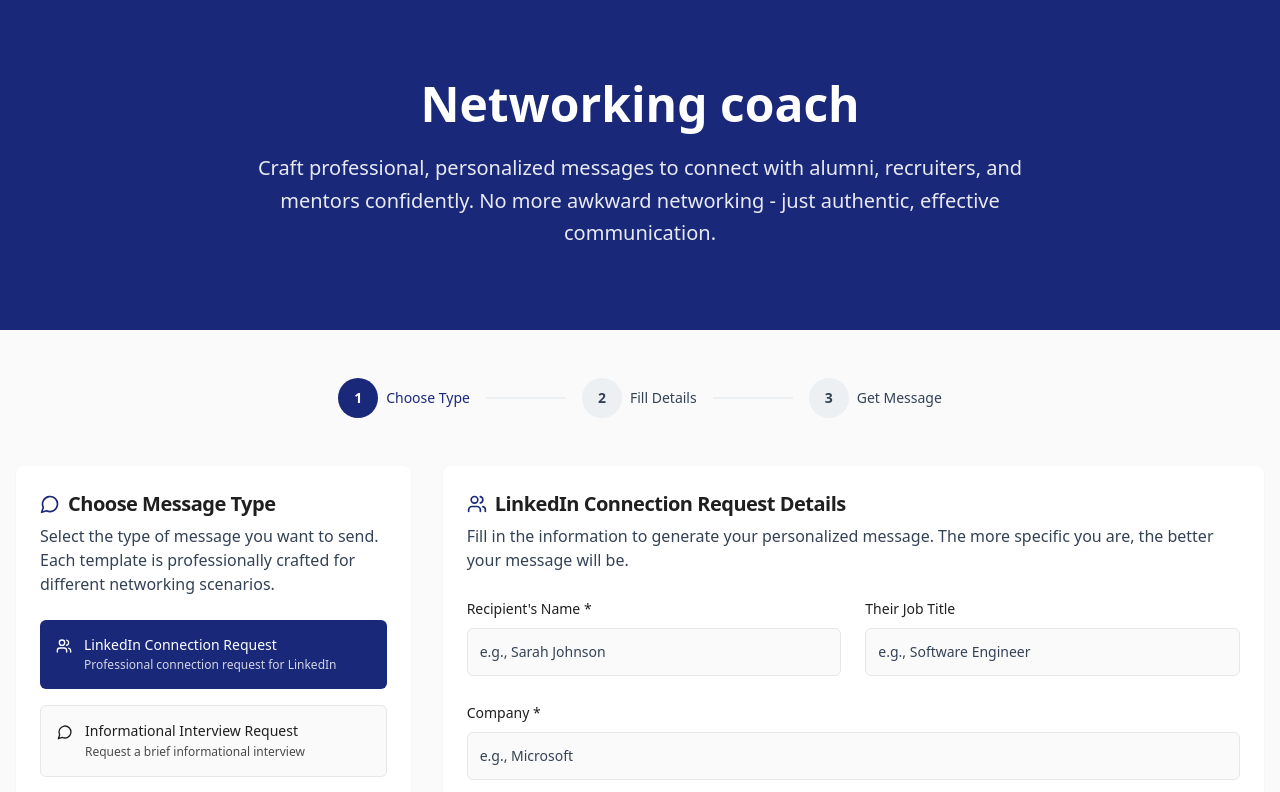
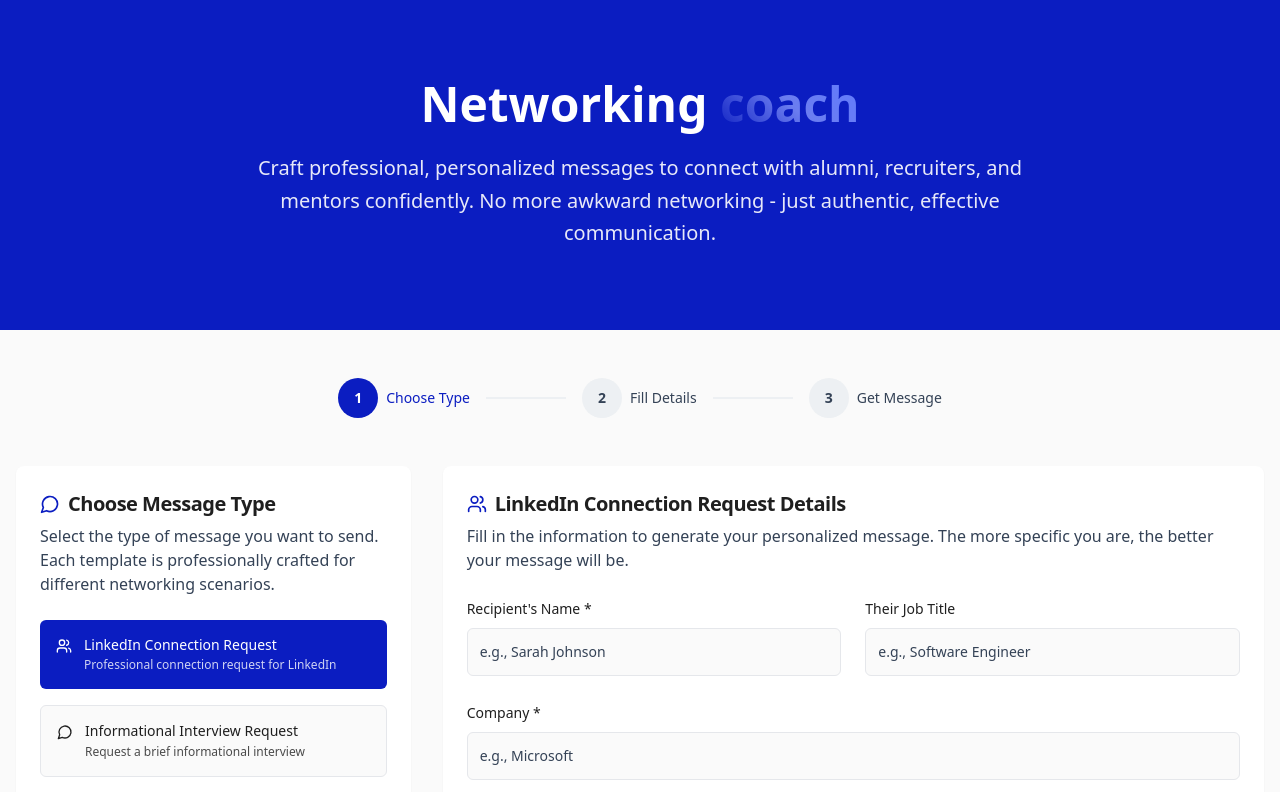
Before and after one commit to Alataquel/networking-coach, a React (Vite) app: page / in a window 1280 px wide. Shown: the top 792 px of the page. Built offline with nearby package versions, Linux system fonts and the light colour scheme; the HTML template or start-up script is replaced by a standard one.

Commit message:
Update color scheme

```diff
--- a/src/components/NetworkingCoach.tsx
+++ b/src/components/NetworkingCoach.tsx
@@ -87,7 +87,17 @@ export default function NetworkingCoach() {
       {/* Header Section with Background */}
       <div className="bg-primary text-primary-foreground py-20 px-4">
         <div className="max-w-7xl mx-auto text-center space-y-6">
-          <h1 className="text-5xl font-bold">Networking coach</h1>
+          <h1 className="text-5xl font-bold">
+            Networking{" "}
+            <span
+              className="bg-gradient-coach bg-clip-text text-transparent font-extrabold"
+              style={{
+                backgroundImage: 'var(--gradient-coach)'
+              }}
+            >
+              coach
+            </span>
+          </h1>
           <p className="text-xl max-w-3xl mx-auto leading-relaxed opacity-90">
             Craft professional, personalized messages to connect with alumni, recruiters, and mentors confidently.
             No more awkward networking - just authentic, effective communication.
--- a/src/index.css
+++ b/src/index.css
@@ -17,7 +17,7 @@ All colors MUST be HSL.
     --popover: 0 0% 100%;
     --popover-foreground: 0 0% 12%;
 
-    --primary: 231 65% 29%;
+    --primary: 234 89% 40%;
     --primary-foreground: 0 0% 100%;
 
     --secondary: 210 20% 94%;
@@ -45,7 +45,8 @@ All colors MUST be HSL.
     --input: 220 13% 91%;
     --ring: 232 81% 68%;
 
-    --gradient-professional: linear-gradient(135deg, hsl(231 65% 29%), hsl(232 81% 68%));
+    --gradient-professional: linear-gradient(135deg, hsl(234 89% 40%), hsl(232 81% 68%));
+    --gradient-coach: linear-gradient(45deg, hsl(234 89% 40%), hsl(232 81% 68%), hsl(230 100% 69%));
     --gradient-subtle: linear-gradient(180deg, hsl(0 0% 98%), hsl(210 20% 94%));
     --shadow-professional: 0 4px 6px -1px hsl(231 65% 29% / 0.1), 0 2px 4px -1px hsl(231 65% 29% / 0.06);
     --shadow-card: 0 1px 3px 0 hsl(0 0% 0% / 0.1), 0 1px 2px 0 hsl(0 0% 0% / 0.06);
```
